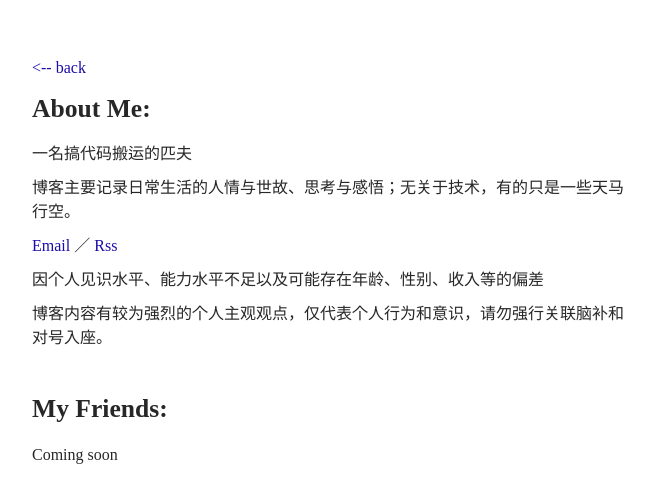
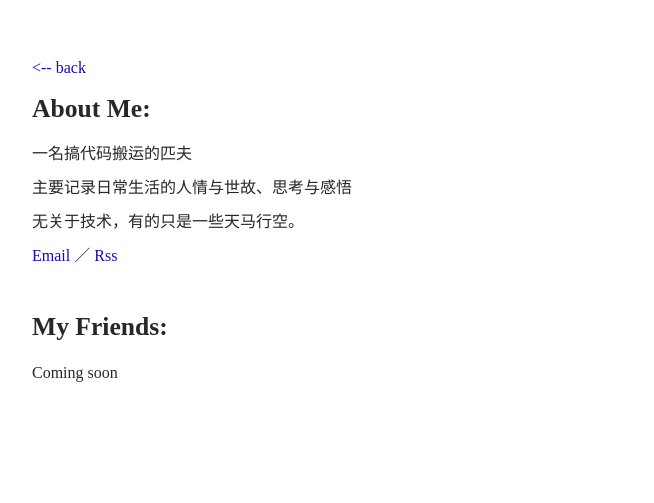
Before and after one commit to yrir/oldyuan.com, a Jekyll site: the page built from me/index.md, in a window 1280 px wide. Shown: the top 503 px of the page, without its empty margins (308-962 px from the left). Built offline with Jekyll 4.4.1, drawn with Linux system fonts in a browser that asks for light colours; some web fonts are replaced.

Commit message:
Update index.md

```diff
--- a/me/index.md
+++ b/me/index.md
@@ -6,10 +6,8 @@ layout: about
 
 一名搞代码搬运的匹夫
 
-博客主要记录日常生活的人情与世故、思考与感悟；无关于技术，有的只是一些天马行空。
+主要记录日常生活的人情与世故、思考与感悟
+
+无关于技术，有的只是一些天马行空。
 
 [Email](mailto:yuianch@outlook.it) **／** [Rss](https://oldyuan.com/feed)
-
-因个人见识水平、能力水平不足以及可能存在年龄、性别、收入等的偏差
-
-博客内容有较为强烈的个人主观观点，仅代表个人行为和意识，请勿强行关联脑补和对号入座。
```
